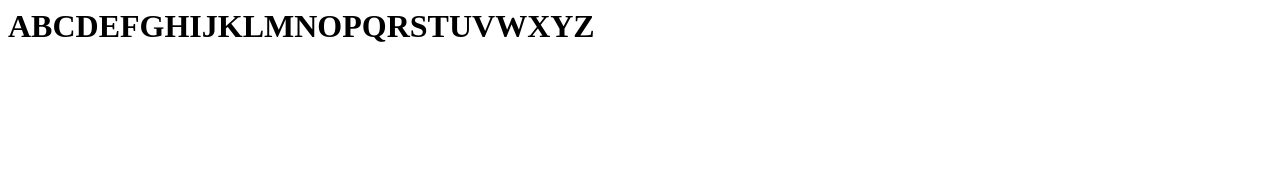
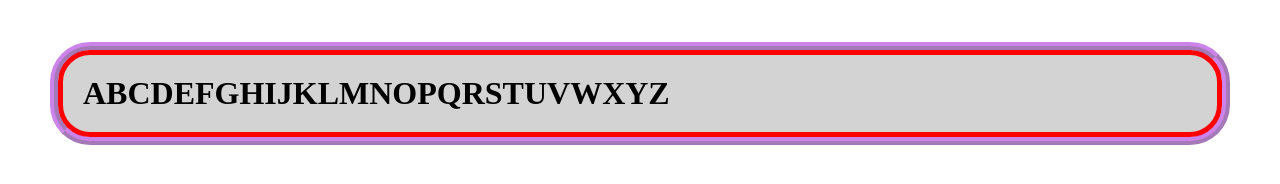
Before and after one commit to Programacao-para-Web-Design/aula-30-09-junio-and-gustavo, a plain HTML site: page index.html in a window 1280 px wide. Drawn offline with Linux system fonts and the light colour scheme.

Commit message:
Update index.html

```diff
--- a/index.html
+++ b/index.html
@@ -2,14 +2,16 @@
 <html lang="pt br">
     <head>
         <meta charset="UTF-8">
+        <meta name="viewport" content="width=device-width, initial-scale=1.0">
         <title> </title>
         <style>
             h1{
-          /*
-          width: 300px;
-          height: 50px;
-
-          */
+                size: 100px,200px;
+                background: Lightgray;
+                border: 5px solid red;
+                padding: 20px; /* Preenchimento de 20 pixeis */
+                outline: 8px ridge rgba(170, 50, 220, .6);border-radius: 2rem;
+                margin: 50px;
             }
         </style>
     </head>
```
Lines whose indentation alone changed are shown as unchanged.
